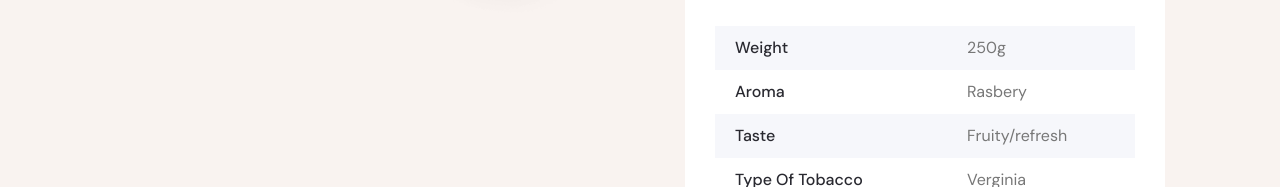
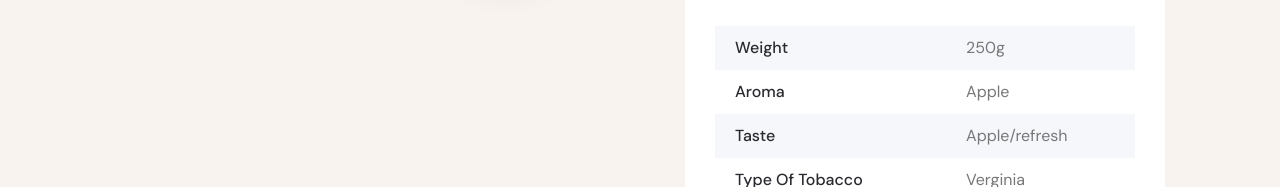
Before and after one commit to Somar-sabe/shisha, a Next.js app: page /products/1 in a window 1280 px wide. Shown: the part 765-952 px from the top of the page. Built offline with nearby package versions, Linux system fonts and the light colour scheme.

Commit message:
Initial com';fsl;lmi'sdfs'lsds';d.'sddsfds;,;'d;ss;/df,ds;g';fsddfdf

```diff
--- a/src/data/Products.js
+++ b/src/data/Products.js
@@ -27,11 +27,11 @@ const ProductsData = [
                 },
                 {
                     title: "Aroma",
-                    text: "Rasbery"
+                    text: "Apple"
                 },
                 {
                     title: "Taste",
-                    text: "Fruity/refresh"
+                    text: "Apple/refresh"
                 },
                 {
                     title: "Type of tobacco",
@@ -125,7 +125,7 @@ const ProductsData = [
                 },
                 {
                     title: "Aroma",
-                    text: "Rasbery"
+                    text: "Lemon"
                 },
                 {
                     title: "Taste",
@@ -150,7 +150,7 @@ const ProductsData = [
                 },
                 {
                     title: "Aroma",
-                    text: "Rasbery"
+                    text: "Lemon"
                 },
                 {
                     title: "Fsk",
@@ -322,11 +322,11 @@ const ProductsData = [
                 },
                 {
                     title: "Aroma",
-                    text: "Rasbery"
+                    text: "Fruchtmix"
                 },
                 {
                     title: "Taste",
-                    text: "Fruity/refresh"
+                    text: "Fruity"
                 },
                 {
                     title: "Type of tobacco",
@@ -416,11 +416,11 @@ const ProductsData = [
                 },
                 {
                     title: "Aroma",
-                    text: "Rasbery"
+                    text: "Cactus Coward"
                 },
                 {
                     title: "Taste",
-                    text: "Fruity/refresh"
+                    text: "Fruity"
                 },
                 {
                     title: "Type of tobacco",
@@ -564,7 +564,7 @@ const ProductsData = [
         description: {
             textDesc: {
                 title: "About this Product",
-                text: "Lorem ipsum dolor sit amet consectetur adipisicing elit. Veritatis culpa error modi tenetur ratione inventore ipsam voluptate praesentium quod nemo."
+                text: "Juicy raspberries and sweet strawberries blend together in this fruity mix. JOOSY captures the best berry flavour, making it a top choice for fruit lovers. It uses only the ripest and juiciest fruits for the best taste!"
             },
             listDesc: [
 
@@ -867,11 +867,11 @@ const ProductsData = [
                 },
                 {
                     title: "Aroma",
-                    text: "Rasbery"
+                    text: "Raspberry, Lime"
                 },
                 {
                     title: "Taste",
-                    text: "Fruity/refresh"
+                    text: "Fruity, Cool / Refreshing"
                 },
                 {
                     title: "Type of tobacco",
@@ -963,15 +963,15 @@ const ProductsData = [
                 },
                 {
                     title: "Aroma",
-                    text: "Rasbery"
+                    text: "Charly"
                 },
                 {
                     title: "Taste",
-                    text: "Fruity/refresh"
+                    text: "Fruity"
                 },
                 {
                     title: "Type of tobacco",
-                    text: "Verginia"
+                    text: "Burley"
                 },
                 {
                     title: "Country of origin",
@@ -1058,7 +1058,7 @@ const ProductsData = [
                 },
                 {
                     title: "Aroma",
-                    text: "Rasbery"
+                    text: "Cactus Coward"
                 },
                 {
                     title: "Taste",
@@ -1066,7 +1066,7 @@ const ProductsData = [
                 },
                 {
                     title: "Type of tobacco",
-                    text: "Verginia"
+                    text: "Burley"
                 },
                 {
                     title: "Country of origin",
@@ -1160,7 +1160,7 @@ const ProductsData = [
                 },
                 {
                     title: "Type of tobacco",
-                    text: "Verginia"
+                    text: "Virginia"
                 },
                 {
                     title: "Country of origin",
@@ -1435,7 +1435,7 @@ const ProductsData = [
                 },
                 {
                     title: "Aroma",
-                    text: "Rasbery"
+                    text: "Fruity"
                 },
                 {
                     title: "Taste",
@@ -1443,7 +1443,7 @@ const ProductsData = [
                 },
                 {
                     title: "Type of tobacco",
-                    text: "Verginia"
+                    text: "Burley"
                 },
                 {
                     title: "Country of origin",
```
